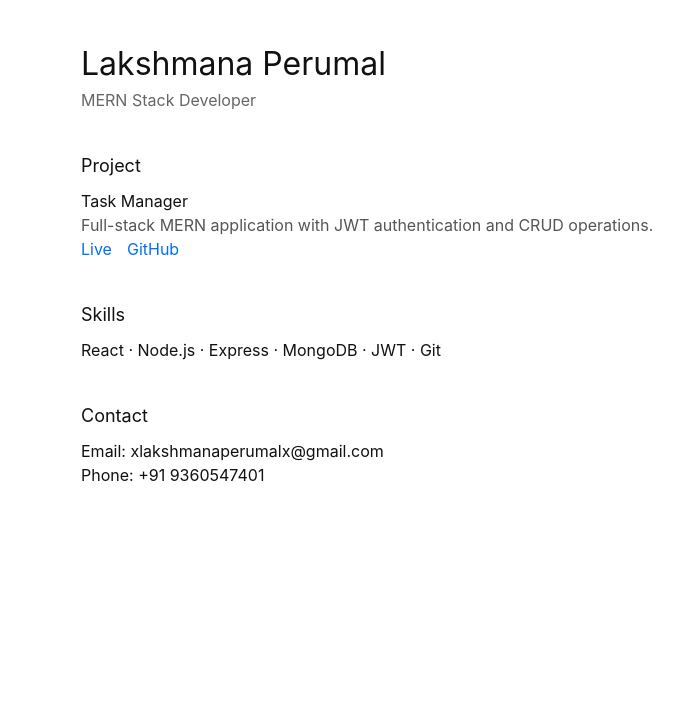
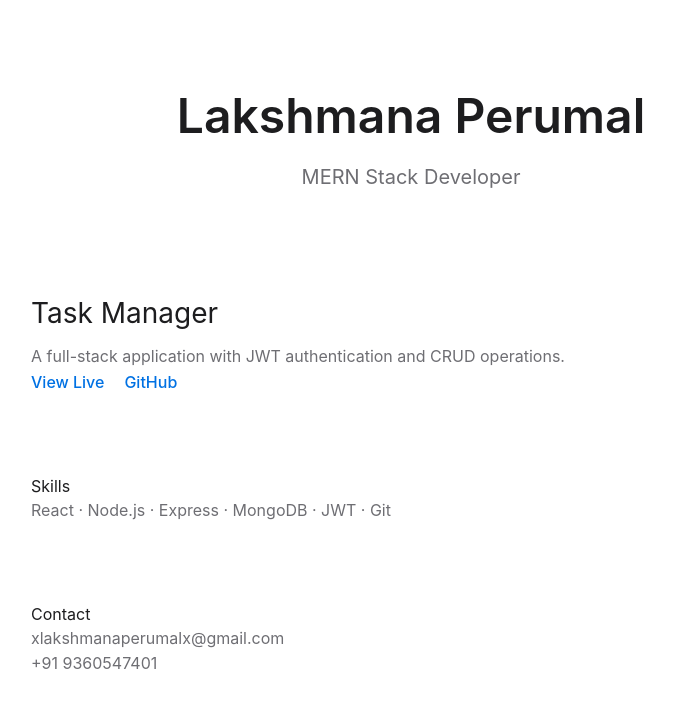
Before and after one commit to Lachu-Developer/portfolio, a React app: page / in a window 1280 px wide. Shown: the top 708 px of the page, without its empty margins (229-908 px from the left). Built offline with nearby package versions, Linux system fonts and the light colour scheme; the HTML template or start-up script is replaced by a standard one.

Commit message:
add changes

```diff
--- a/src/App.css
+++ b/src/App.css
@@ -1,52 +1,71 @@
 body {
   margin: 0;
-  font-family: -apple-system, BlinkMacSystemFont, "Segoe UI";
-  background: #ffffff;
-  color: #111;
+  font-family: -apple-system, BlinkMacSystemFont, "SF Pro Display", sans-serif;
+  background: #fff;
+  color: #1d1d1f;
 }
 
+/* CONTAINER */
 .container {
-  max-width: 700px;
+  max-width: 800px;
   margin: auto;
-  padding: 40px 20px;
+  padding: 80px 20px;
 }
 
-.header {
-  margin-bottom: 40px;
+/* HERO */
+.hero {
+  text-align: center;
+  margin-bottom: 100px;
 }
 
-.header h1 {
+.hero h1 {
+  font-size: 48px;
+  font-weight: 600;
   margin: 0;
-  font-size: 32px;
 }
 
-.header p {
-  color: #666;
+.hero p {
+  font-size: 20px;
+  color: #6e6e73;
+  margin-top: 10px;
 }
 
+/* SECTION */
 .section {
-  margin-bottom: 40px;
+  margin-bottom: 80px;
 }
 
-.section h2 {
-  font-size: 18px;
+/* PROJECT */
+.project h2 {
+  font-size: 28px;
   margin-bottom: 10px;
 }
 
-.project h3 {
-  margin: 0;
+.project p {
+  color: #6e6e73;
+  line-height: 1.6;
 }
 
-.project p {
-  color: #555;
-}
-
+/* LINKS */
 .links a {
-  margin-right: 15px;
+  margin-right: 20px;
   text-decoration: none;
-  color: #0070f3;
+  color: #0071e3;
+  font-weight: 500;
 }
 
 .links a:hover {
   text-decoration: underline;
 }
+
+/* SKILLS */
+.skills {
+  color: #6e6e73;
+  font-size: 16px;
+}
+
+/* CONTACT */
+.contact {
+  color: #6e6e73;
+  line-height: 1.6;
+}
--- a/src/App.jsx
+++ b/src/App.jsx
@@ -1,43 +1,62 @@
 import "./App.css"
+import { motion } from "framer-motion"
 
 function App() {
   return (
     <div className="container">
 
-      {/* HEADER */}
-      <header className="header">
-        <h1>Lakshmana Perumal</h1>
-        <p>MERN Stack Developer</p>
-      </header>
+      {/* HERO */}
+      <section className="hero">
+        <motion.h1
+          initial={{ opacity: 0, y: 20 }}
+          animate={{ opacity: 1, y: 0 }}
+        >
+          Lakshmana Perumal
+        </motion.h1>
+
+        <motion.p
+          initial={{ opacity: 0 }}
+          animate={{ opacity: 1 }}
+        >
+          MERN Stack Developer
+        </motion.p>
+      </section>
 
       {/* PROJECT */}
       <section className="section">
-        <h2>Project</h2>
-
-        <div className="project">
-          <h3>Task Manager</h3>
+        <motion.div
+          className="project"
+          initial={{ opacity: 0 }}
+          whileInView={{ opacity: 1 }}
+        >
+          <h2>Task Manager</h2>
           <p>
-            Full-stack MERN application with JWT authentication and CRUD operations.
+            A full-stack application with JWT authentication and CRUD operations.
           </p>
 
           <div className="links">
-            <a href="https://your-live-app.vercel.app" target="_blank">Live</a>
+            <a href="https://your-live-app.vercel.app" target="_blank">View Live</a>
             <a href="https://github.com/Lachu-Developer" target="_blank">GitHub</a>
           </div>
-        </div>
+        </motion.div>
       </section>
 
       {/* SKILLS */}
       <section className="section">
-        <h2>Skills</h2>
-        <p>React · Node.js · Express · MongoDB · JWT · Git</p>
+        <h3>Skills</h3>
+        <p className="skills">
+          React · Node.js · Express · MongoDB · JWT · Git
+        </p>
       </section>
 
       {/* CONTACT */}
       <section className="section">
-        <h2>Contact</h2>
-        <p>Email: xlakshmanaperumalx@gmail.com</p>
-        <p>Phone: +91 9360547401</p>
+        <h3>Contact</h3>
+        <p className="contact">
+          xlakshmanaperumalx@gmail.com
+          <br />
+          +91 9360547401
+        </p>
       </section>
 
     </div>
```
